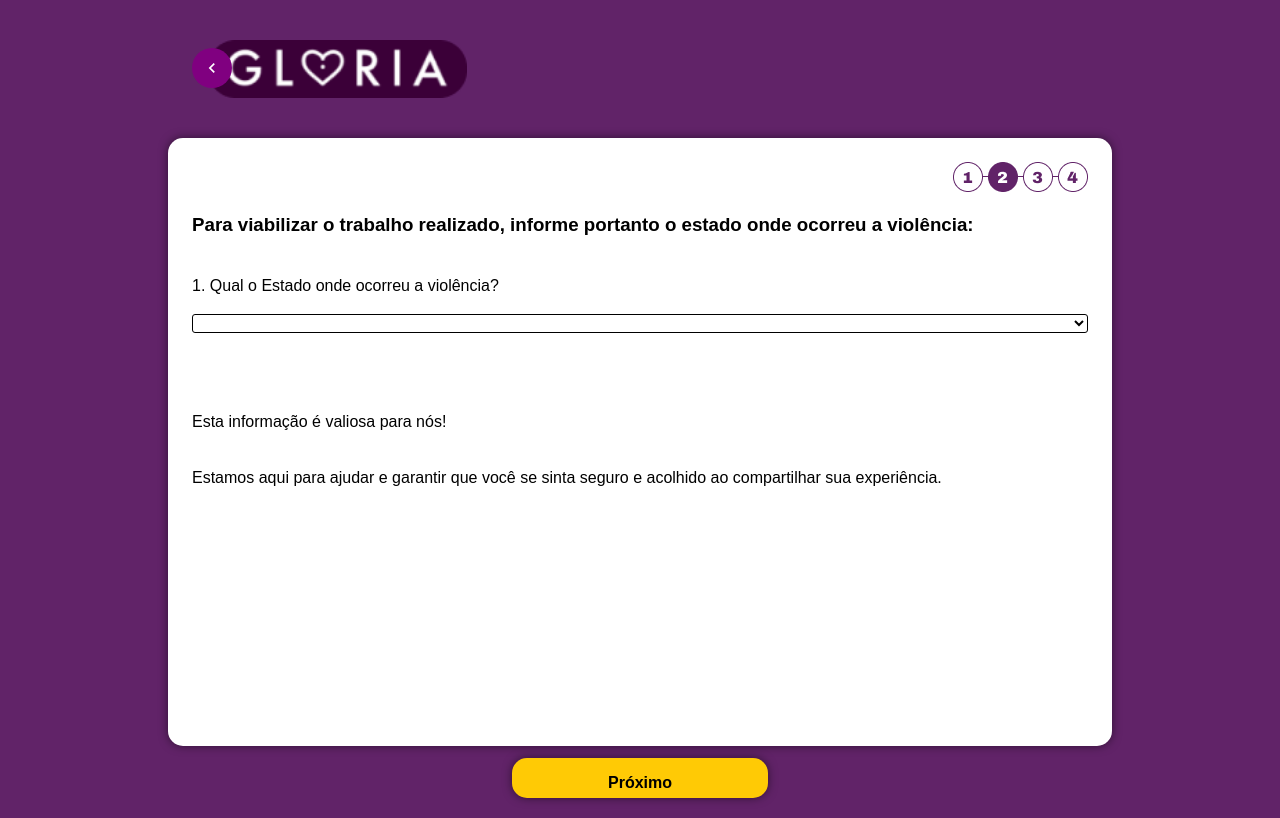
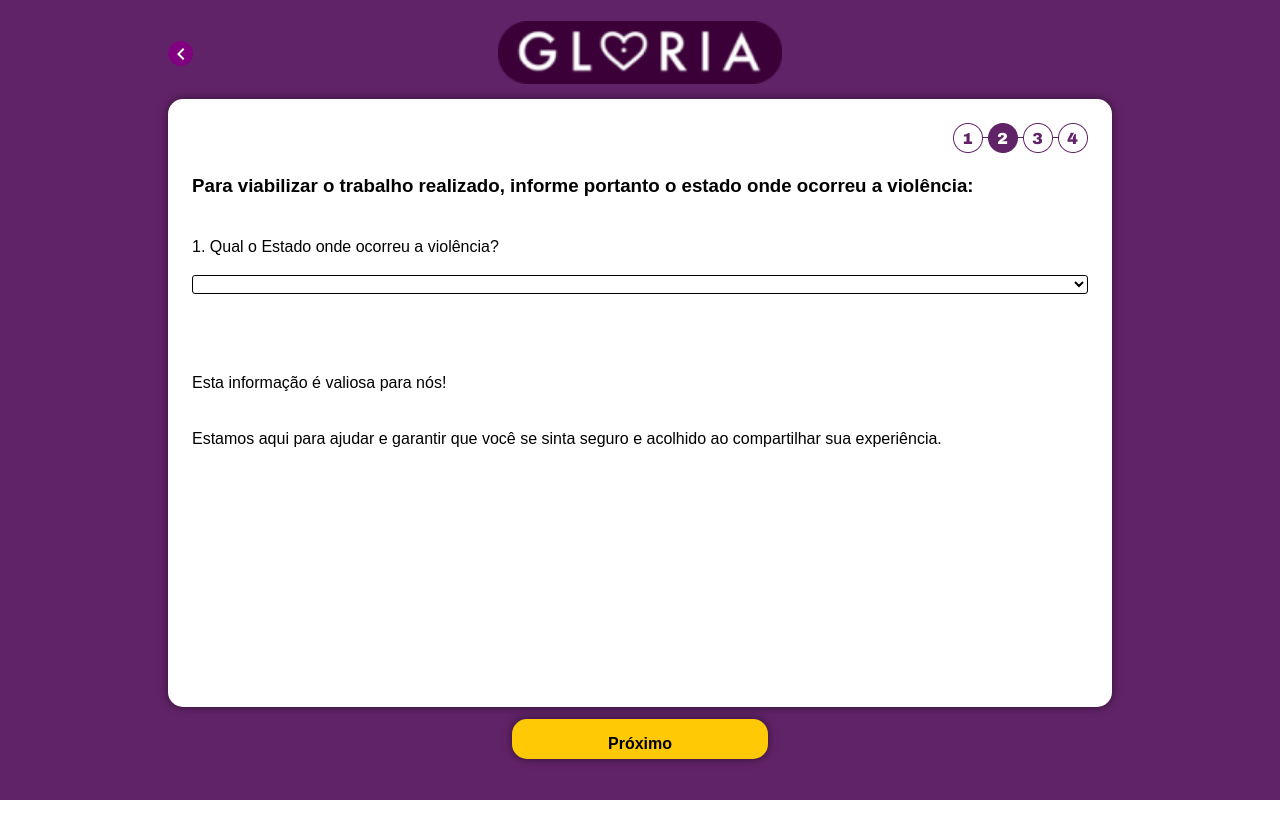
Before and after one commit to anajbsouza/Mapa-da-Violencia, a React (Vite) app in the folder frontend/: page /form-state in a window 1280 px wide. Built offline with nearby package versions, Linux system fonts and the light colour scheme; the HTML template or start-up script is replaced by a standard one.

Commit message:
fix: adjusting conflicts

```diff
--- a/frontend/src/App.css
+++ b/frontend/src/App.css
@@ -4,17 +4,6 @@ body {
   color: black;
   justify-content: center;
   align-items: center;
-}
-
-header {
-  margin: 5vh;
-}
-
-.logo{
-  display: flex;
-    justify-content: center;
-  align-items: center;
-  width: 30%;
 }
 
 main{
@@ -35,26 +24,31 @@ main{
   width: 20%;
 }
 
-.back {
-  position: absolute;
-  z-index: 1;
-  width: 5%;
-  top: 6%;
-  left: 15%;
-  width: 40px;
-  height: 40px;
-  border-radius: 50%;
-  background-color: purple;
-  border: none;
-  cursor: pointer;
-  padding: 0;
+.button-back{
+  display: flex;
+  justify-content: left;
+  align-items: center;
+
+  .back{
+      width: 25px;
+      height: 25px;
+      left: 10%;
+      margin-bottom: -7%;
+      background-color: purple;
+      border-radius: 50%;
+      cursor: pointer;
+      padding: 0;
+  }
+}
+
+.button-logo{
   display: flex;
   justify-content: center;
   align-items: center;
+
+  .logo{
+      margin-bottom: 15px;
+      width: 30%;
+  }
+
 }
-
-.back svg {
-  fill: white;
-  width: 20px;
-  height: 20px;
-}
--- a/frontend/src/components/Header.tsx
+++ b/frontend/src/components/Header.tsx
@@ -1,4 +1,3 @@
-
 import Logo from "../assets/logo.png"
 import { useNavigate } from "react-router-dom";
 
@@ -7,15 +6,19 @@ const Header = () => {
 
     return (
         <div>
-            <header>
+            <header className="header">
+                <section className="button-back">
                     <button className="back">
                         <svg xmlns="http://www.w3.org/2000/svg" viewBox="0 0 24 24" fill="white" width="24px" height="24px">
                             <path d="M0 0h24v24H0z" fill="none"/>
                             <path d="M15.41 7.41L14 6l-6 6 6 6 1.41-1.41L10.83 12l4.58-4.59z"/>
                         </svg>
                     </button>
+                </section>
 
+                <section className="button-logo">
                     <img className="logo" src={Logo} alt="Logo da Gloria" onClick={() => navigate('/')}/>
+                </section>
             </header>
         </div>
     );
```
Lines whose indentation alone changed are shown as unchanged.
